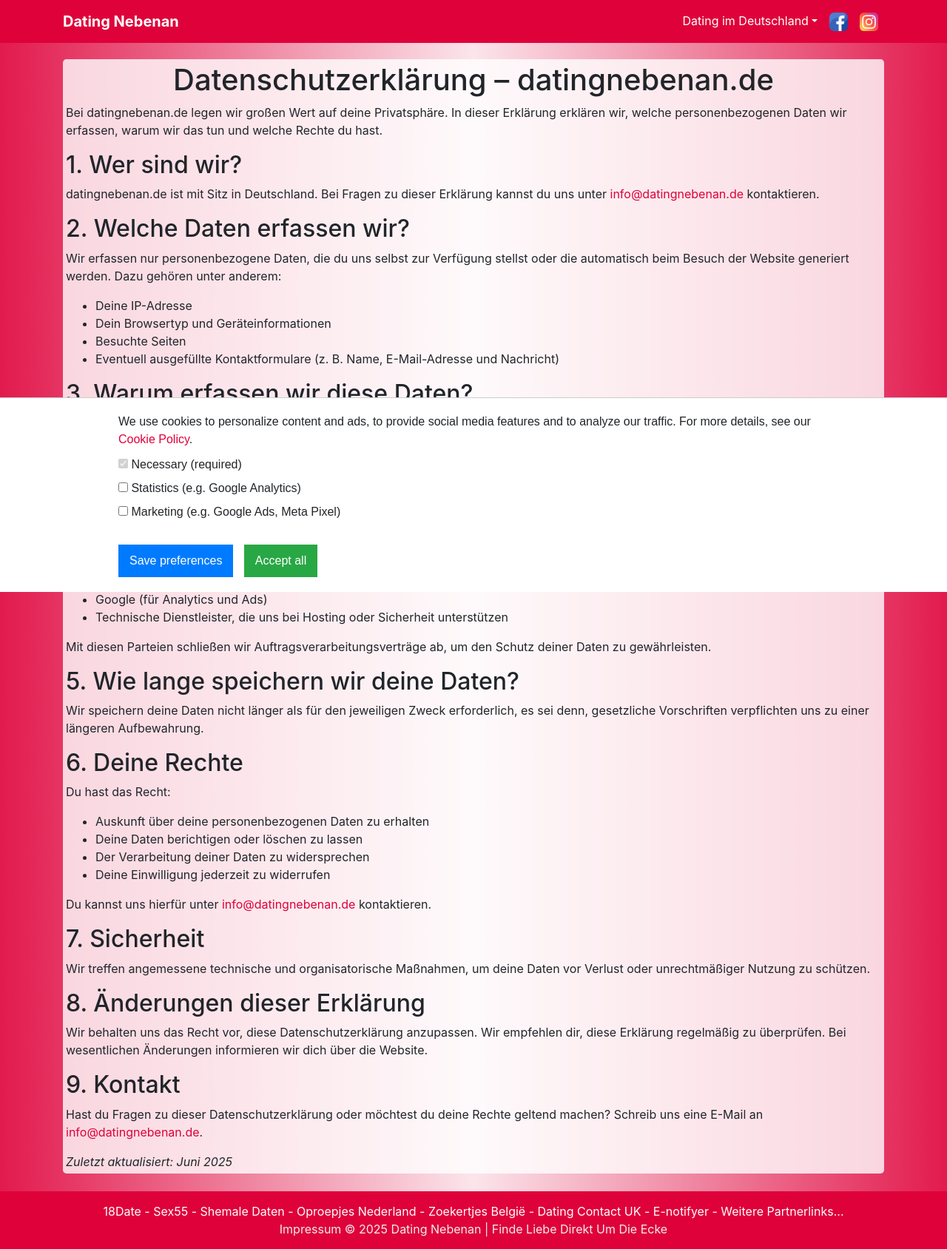
After one commit to Repelstelertje/DN, a PHP site: page /privacy.php in a window 1280 px wide. The commit adds this page. Shown: the whole page at 74% size. Run offline with PHP 8.4, Linux system fonts and the light colour scheme; some libraries are stand-ins or nearby versions.

Commit message:
Style policy pages like other sections

```diff
--- a/includes/footer.php
+++ b/includes/footer.php
@@ -40,6 +40,22 @@
   }
 ?>
 
+<!-- Cookie Consent Banner -->
+<div id="cookie-banner" style="position: fixed; bottom: 0; left: 0; right: 0; background: #fff; border-top: 1px solid #ccc; font-family: Arial, sans-serif; padding: 20px; z-index: 10000; display: none;">
+  <div style="max-width: 960px; margin: auto;">
+    <p style="margin-bottom: 10px;">We use cookies to personalize content and ads, to provide social media features and to analyze our traffic. For more details, see our <a href="/cookie-policy.php" target="_blank">Cookie Policy</a>.</p>
+    <form id="cookie-form">
+      <label><input type="checkbox" disabled checked> Necessary (required)</label><br>
+      <label><input type="checkbox" id="cookie-statistics"> Statistics (e.g. Google Analytics)</label><br>
+      <label><input type="checkbox" id="cookie-marketing"> Marketing (e.g. Google Ads, Meta Pixel)</label><br><br>
+      <button type="submit" style="background-color: #007BFF; color: white; border: none; padding: 10px 15px; margin-right: 10px; cursor: pointer;">Save preferences</button>
+      <button type="button" onclick="acceptAllCookies()" style="background-color: #28a745; color: white; border: none; padding: 10px 15px; cursor: pointer;">Accept all</button>
+    </form>
+  </div>
+</div>
+
+<script src="js/cookie-consent.js"></script>
+
 </body>
 
 </html>
--- a/includes/header.php
+++ b/includes/header.php
@@ -95,14 +95,6 @@
         echo '<meta property="og:type" content="website">';
         echo '<title>' . $title . '</title>';
     ?>
-    <!-- Google tag (gtag.js) -->
-    <script async src="https://www.googletagmanager.com/gtag/js?id=G-ZGF9E4WFZD" nonce="2726c7f26c" SameSite=None; Secure></script>
-    <script nonce="2726c7f26c" SameSite=None; Secure>
-        window.dataLayer = window.dataLayer || [];
-        function gtag(){dataLayer.push(arguments);}
-        gtag('js', new Date());
-        gtag('config', 'G-47K5Q4WKT9');
-    </script>
     <!-- Bootstrap core CSS -->
     <link href="vendor/bootstrap/css/bootstrap.min.css" rel="stylesheet">
     <!-- Custom styles for this template -->
--- a/js/cookie-consent.js
+++ b/js/cookie-consent.js
@@ -19,14 +19,14 @@ function getCookieConsent() {
 function loadAnalytics() {
   // Google Analytics
   const script = document.createElement('script');
-  script.src = "https://www.googletagmanager.com/gtag/js?id=G-ZGF9E4WFZD";
+  script.src = "https://www.googletagmanager.com/gtag/js?id=G-47K5Q4WKT9";
   script.async = true;
   document.head.appendChild(script);
 
   window.dataLayer = window.dataLayer || [];
   function gtag(){dataLayer.push(arguments);}
   gtag('js', new Date());
-  gtag('config', 'G-ZGF9E4WFZD');
+  gtag('config', 'G-47K5Q4WKT9');
 }
 
 function loadMarketing() {
@@ -55,7 +55,6 @@ function initializeCookies() {
   }
 }
 
-document.addEventListener('DOMContentLoaded', function() {
 document.getElementById('cookie-form').addEventListener('submit', function(e) {
   e.preventDefault();
   const statistics = document.getElementById('cookie-statistics').checked;
@@ -66,10 +65,6 @@ document.addEventListener('DOMContentLoaded', function() {
   if (marketing) loadMarketing();
 });
 
-  document.getElementById('accept-all-cookies').addEventListener('click', acceptAllCookies);
-
-  initializeCookies();
-});
 function acceptAllCookies() {
   document.getElementById('cookie-statistics').checked = true;
   document.getElementById('cookie-marketing').checked = true;
@@ -78,3 +73,5 @@ function acceptAllCookies() {
   loadAnalytics();
   loadMarketing();
 }
+
+window.onload = initializeCookies;
--- /dev/null
+++ b/privacy.php
@@ -0,0 +1,54 @@
+<?php
+    define('TITLE', 'Datenschutzerklärung');
+    include('includes/header.php');
+?>
+<div class="container">
+    <div class="jumbotron my-4">
+        <h1 class="text-center">Datenschutzerklärung – datingnebenan.de</h1>
+        <p>Bei datingnebenan.de legen wir großen Wert auf deine Privatsphäre. In dieser Erklärung erklären wir, welche personenbezogenen Daten wir erfassen, warum wir das tun und welche Rechte du hast.</p>
+        <h2>1. Wer sind wir?</h2>
+        <p>datingnebenan.de ist mit Sitz in Deutschland. Bei Fragen zu dieser Erklärung kannst du uns unter <a href="mailto:info@datingnebenan.de">info@datingnebenan.de</a> kontaktieren.</p>
+        <h2>2. Welche Daten erfassen wir?</h2>
+        <p>Wir erfassen nur personenbezogene Daten, die du uns selbst zur Verfügung stellst oder die automatisch beim Besuch der Website generiert werden. Dazu gehören unter anderem:</p>
+        <ul>
+            <li>Deine IP-Adresse</li>
+            <li>Dein Browsertyp und Geräteinformationen</li>
+            <li>Besuchte Seiten</li>
+            <li>Eventuell ausgefüllte Kontaktformulare (z.&nbsp;B. Name, E-Mail-Adresse und Nachricht)</li>
+        </ul>
+        <h2>3. Warum erfassen wir diese Daten?</h2>
+        <p>Wir verwenden deine Daten zu folgenden Zwecken:</p>
+        <ul>
+            <li>Um unsere Website ordnungsgemäß betreiben zu können</li>
+            <li>Zur Analyse der Nutzung unserer Website mittels Google Analytics</li>
+            <li>Zum Anzeigen personalisierter Werbung über Google Ads</li>
+            <li>Zur Beantwortung von Anfragen über das Kontaktformular</li>
+        </ul>
+        <h2>4. Geben wir deine Daten an Dritte weiter?</h2>
+        <p>Ja, aber nur an:</p>
+        <ul>
+            <li>Google (für Analytics und Ads)</li>
+            <li>Technische Dienstleister, die uns bei Hosting oder Sicherheit unterstützen</li>
+        </ul>
+        <p>Mit diesen Parteien schließen wir Auftragsverarbeitungsverträge ab, um den Schutz deiner Daten zu gewährleisten.</p>
+        <h2>5. Wie lange speichern wir deine Daten?</h2>
+        <p>Wir speichern deine Daten nicht länger als für den jeweiligen Zweck erforderlich, es sei denn, gesetzliche Vorschriften verpflichten uns zu einer längeren Aufbewahrung.</p>
+        <h2>6. Deine Rechte</h2>
+        <p>Du hast das Recht:</p>
+        <ul>
+            <li>Auskunft über deine personenbezogenen Daten zu erhalten</li>
+            <li>Deine Daten berichtigen oder löschen zu lassen</li>
+            <li>Der Verarbeitung deiner Daten zu widersprechen</li>
+            <li>Deine Einwilligung jederzeit zu widerrufen</li>
+        </ul>
+        <p>Du kannst uns hierfür unter <a href="mailto:info@datingnebenan.de">info@datingnebenan.de</a> kontaktieren.</p>
+        <h2>7. Sicherheit</h2>
+        <p>Wir treffen angemessene technische und organisatorische Maßnahmen, um deine Daten vor Verlust oder unrechtmäßiger Nutzung zu schützen.</p>
+        <h2>8. Änderungen dieser Erklärung</h2>
+        <p>Wir behalten uns das Recht vor, diese Datenschutzerklärung anzupassen. Wir empfehlen dir, diese Erklärung regelmäßig zu überprüfen. Bei wesentlichen Änderungen informieren wir dich über die Website.</p>
+        <h2>9. Kontakt</h2>
+        <p>Hast du Fragen zu dieser Datenschutzerklärung oder möchtest du deine Rechte geltend machen? Schreib uns eine E-Mail an <a href="mailto:info@datingnebenan.de">info@datingnebenan.de</a>.</p>
+        <p class="mb-0"><em>Zuletzt aktualisiert: Juni 2025</em></p>
+    </div>
+</div>
+<?php include('includes/footer.php'); ?>
```
Also changed, not shown: cookie-policy.php (added, +28 -0 lines). Lines whose indentation alone changed are shown as unchanged.
